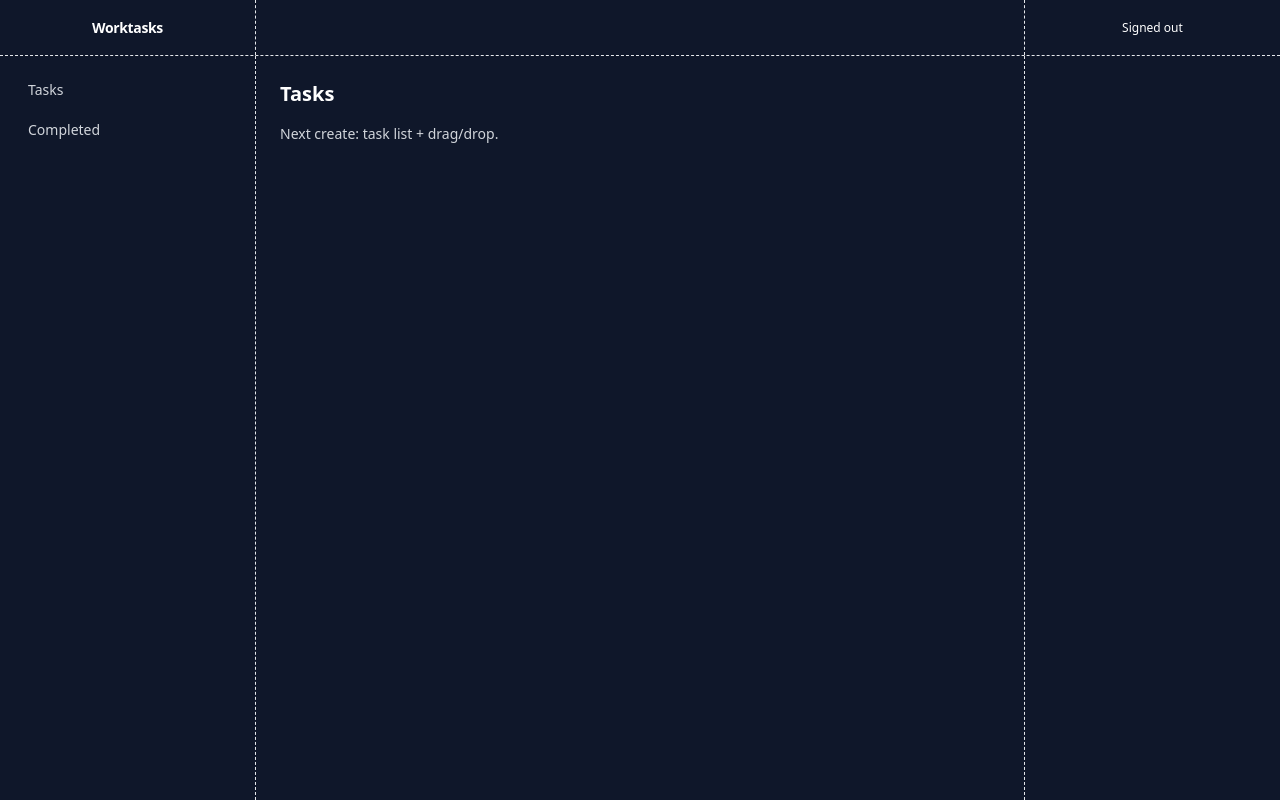
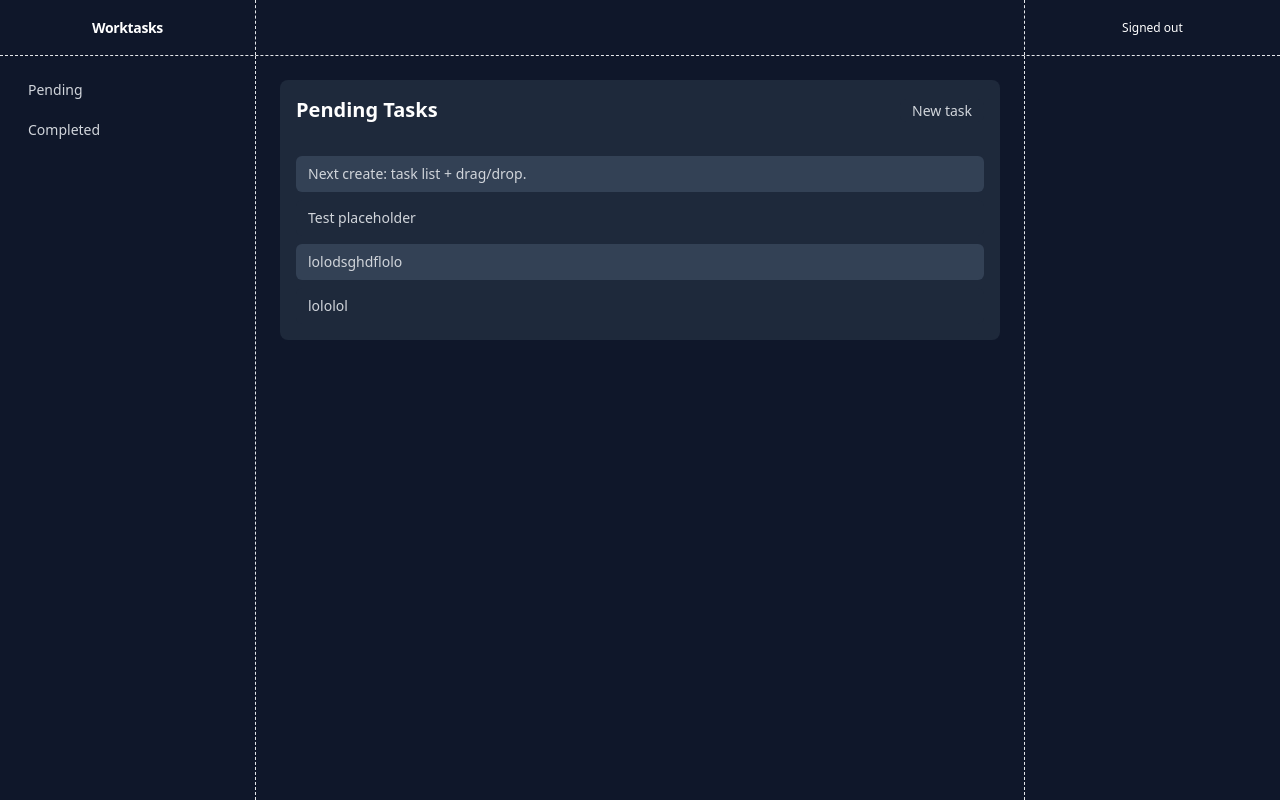
Before and after one commit to Jaggex/todo-app, a Next.js app: page / in a window 1280 px wide. Built offline with nearby package versions, Linux system fonts and the light colour scheme.

Commit message:
TaskWindow, TaskForm and TaskEntry Components created and some styling added. Also jsonDB added for dev purposes

```diff
--- /dev/null
+++ b/src/actions/tasks.ts
@@ -0,0 +1,48 @@
+"use server";
+
+import { revalidatePath } from "next/cache";
+import { redirect } from "next/navigation";
+
+import { addTask } from "@/lib/tasks";
+
+export type CreateTaskState = {
+  ok: boolean;
+  message?: string;
+};
+
+export async function createTaskAction(
+  _prevState: CreateTaskState,
+  formData: FormData
+): Promise<CreateTaskState> {
+  const rawTitle = formData.get("title");
+  const title = typeof rawTitle === "string" ? rawTitle : "";
+
+  if (!title.trim()) {
+    return { ok: false, message: "Please enter a task title." };
+  }
+
+  try {
+    await addTask(title);
+  } catch {
+    return { ok: false, message: "Could not save task." };
+  }
+
+  revalidatePath("/");
+  revalidatePath("/completed");
+
+  return { ok: true };
+}
+
+export async function createTask(formData: FormData): Promise<void> {
+  const rawTitle = formData.get("title");
+  const title = typeof rawTitle === "string" ? rawTitle : "";
+
+  if (!title.trim()) {
+    redirect("/?new=1");
+  }
+
+  await addTask(title);
+  revalidatePath("/");
+  revalidatePath("/completed");
+  redirect("/");
+}
--- a/src/app/completed/page.tsx
+++ b/src/app/completed/page.tsx
@@ -1,8 +1,23 @@
-export default function CompletedPage() {
+import { TaskWindow } from "@/components/tasks/TaskWindow";
+import { TaskEntry } from "@/components/tasks/TaskEntry";
+import { getCompletedTasks } from "@/lib/tasks";
+
+export const dynamic = "force-dynamic";
+
+export default async function CompletedPage() {
+  const tasks = await getCompletedTasks();
+
   return (
-    <div className="space-y-4">
-      <h1 className="text-xl text-white font-semibold">Completed</h1>
-      <p className="text-sm text-gray-200">placeholder</p>
-    </div>
+    <TaskWindow title="Completed tasks">
+      <div className="space-y-2">
+        {tasks.map((task, index) => (
+          <TaskEntry
+            key={task.id}
+            index={index}
+            text={task.title}
+          />
+        ))}
+      </div>
+    </TaskWindow>
   );
 }
--- a/src/app/page.tsx
+++ b/src/app/page.tsx
@@ -1,10 +1,42 @@
-export default function Home() {
+import Link from "next/link";
+
+import { TaskWindow } from "@/components/tasks/TaskWindow";
+import { TaskEntry } from "@/components/tasks/TaskEntry";
+import { TaskForm } from "@/components/tasks/TaskForm";
+import { getPendingTasks } from "@/lib/tasks";
+
+export const dynamic = "force-dynamic";
+
+export default async function Home({
+  searchParams,
+}: {
+  searchParams?: Promise<{ [key: string]: string | string[] | undefined }>;
+}) {
+  const resolvedSearchParams = searchParams ? await searchParams : undefined;
+  const isNewOpen = resolvedSearchParams?.new === "1";
+  const tasks = await getPendingTasks();
+
   return (
-    <div className="space-y-4">
-      <h1 className="text-xl text-white font-semibold">Tasks</h1>
-      <p className="text-sm text-gray-300">
-        Next create: task list + drag/drop.
-      </p>
+    <div className="space-y-3">
+      {isNewOpen ? <TaskForm /> : null}
+
+      <TaskWindow
+        title="Pending Tasks"
+        rightSlot={
+          <Link
+            className="rounded-md px-3 py-[2px] text-sm text-gray-300 bg-slate-800 hover:bg-neutral-100 hover:text-black"
+            href={isNewOpen ? "/" : "/?new=1"}
+          >
+            {isNewOpen ? "Close" : "New task"}
+          </Link>
+        }
+      >
+        <div className="space-y-2">
+          {tasks.map((task, index) => (
+            <TaskEntry key={task.id} index={index} text={task.title} />
+          ))}
+        </div>
+      </TaskWindow>
     </div>
   );
 }
--- a/src/components/app-shell/Sidebar.tsx
+++ b/src/components/app-shell/Sidebar.tsx
@@ -1,7 +1,7 @@
 import Link from "next/link";
 
 const navItems = [
-  { href: "/", label: "Tasks" },
+  { href: "/", label: "Pending" },
   { href: "/completed", label: "Completed" },
 ];
 
--- /dev/null
+++ b/src/components/tasks/TaskEntry.tsx
@@ -0,0 +1,26 @@
+import type { ReactNode } from "react";
+
+type TaskEntryProps = {
+  index: number;
+  text: string;
+  textClassName?: string;
+  rightSlot?: ReactNode;
+};
+
+export function TaskEntry({
+  index,
+  text,
+  textClassName = "text-sm text-gray-300",
+  rightSlot,
+}: TaskEntryProps) {
+  const backgroundClass = index % 2 === 0 ? "bg-slate-700" : "bg-slate-800";
+
+  return (
+    <div
+      className={`flex items-center justify-between gap-3 rounded-md px-3 py-2 ${backgroundClass}`}
+    >
+      <div className={textClassName}>{text}</div>
+      {rightSlot ? <div className="shrink-0">{rightSlot}</div> : null}
+    </div>
+  );
+}
--- /dev/null
+++ b/src/components/tasks/TaskForm.tsx
@@ -0,0 +1,19 @@
+import { createTask } from "@/actions/tasks";
+
+export function TaskForm() {
+  return (
+    <form action={createTask} className="flex items-center gap-2">
+      <input
+        className="min-w-0 flex-1 rounded-md bg-slate-800 px-3 py-[2px] text-sm text-white"
+        name="title"
+        placeholder="Task text"
+      />
+      <button
+        type="submit"
+        className="shrink-0 rounded-md bg-slate-800 px-3 py-[2px] text-sm text-gray-300 hover:bg-neutral-100 hover:text-black"
+      >
+        Add task
+      </button>
+    </form>
+  );
+}
--- /dev/null
+++ b/src/components/tasks/TaskWindow.tsx
@@ -0,0 +1,32 @@
+import type { ReactNode } from "react";
+
+type TaskWindowProps = {
+  title: string;
+  description?: string;
+  rightSlot?: ReactNode;
+  children?: ReactNode;
+};
+
+export function TaskWindow({
+  title,
+  description,
+  rightSlot,
+  children,
+}: TaskWindowProps) {
+  return (
+    <section className="rounded-lg bg-slate-800">
+      <div className="flex items-center justify-between gap-4 p-4">
+        <div className="space-y-1">
+          <h1 className="text-xl font-semibold text-white">{title}</h1>
+          {description ? (
+            <p className="text-sm text-gray-300">{description}</p>
+          ) : null}
+        </div>
+
+        {rightSlot ? <div className="shrink-0">{rightSlot}</div> : null}
+      </div>
+
+      <div className="p-4">{children}</div>
+    </section>
+  );
+}
--- /dev/null
+++ b/src/data/tasks.json
@@ -0,0 +1,27 @@
+[
+  {
+    "id": "t1",
+    "title": "Next create: task list + drag/drop.",
+    "completed": false
+  },
+  {
+    "id": "t2",
+    "title": "Test placeholder",
+    "completed": false
+  },
+  {
+    "id": "t3",
+    "title": "lolodsghdflolo",
+    "completed": false
+  },
+  {
+    "id": "t4",
+    "title": "placeholder",
+    "completed": true
+  },
+  {
+    "id": "5530a5a3-7e91-4f6f-a97c-b5dd6c376ec2",
+    "title": "lololol",
+    "completed": false
+  }
+]
--- /dev/null
+++ b/src/lib/tasks.ts
@@ -0,0 +1,70 @@
+import { readFile, rename, writeFile } from "node:fs/promises";
+import path from "node:path";
+import { randomUUID } from "node:crypto";
+
+import "@/data/tasks.json";
+
+export type Task = {
+  id: string;
+  title: string;
+  completed: boolean;
+};
+
+const tasksFilePath = path.join(process.cwd(), "src", "data", "tasks.json");
+
+function isTask(value: unknown): value is Task {
+  if (typeof value !== "object" || value === null) return false;
+  const record = value as Record<string, unknown>;
+  return (
+    typeof record.id === "string" &&
+    typeof record.title === "string" &&
+    typeof record.completed === "boolean"
+  );
+}
+
+async function readTasksFromDb(): Promise<Task[]> {
+  try {
+    const raw = await readFile(tasksFilePath, "utf8");
+    const parsed = JSON.parse(raw) as unknown;
+
+    if (!Array.isArray(parsed)) return [];
+    return parsed.filter(isTask);
+  } catch {
+    return [];
+  }
+}
+
+async function writeTasksToDb(tasks: Task[]): Promise<void> {
+  const tempFilePath = `${tasksFilePath}.tmp`;
+  const json = JSON.stringify(tasks, null, 2) + "\n";
+
+  await writeFile(tempFilePath, json, "utf8");
+  await rename(tempFilePath, tasksFilePath);
+}
+
+export async function getPendingTasks() {
+  const tasks = await readTasksFromDb();
+  return tasks.filter((task) => !task.completed);
+}
+
+export async function getCompletedTasks() {
+  const tasks = await readTasksFromDb();
+  return tasks.filter((task) => task.completed);
+}
+
+export async function addTask(title: string) {
+  const trimmedTitle = title.trim();
+  if (!trimmedTitle) {
+    throw new Error("Title is required");
+  }
+
+  const tasks = await readTasksFromDb();
+  const newTask: Task = {
+    id: randomUUID(),
+    title: trimmedTitle,
+    completed: false,
+  };
+
+  await writeTasksToDb([...tasks, newTask]);
+  return newTask;
+}
```
Also changed, not shown: 1 other file (tests, documents, lock files or other folders).
